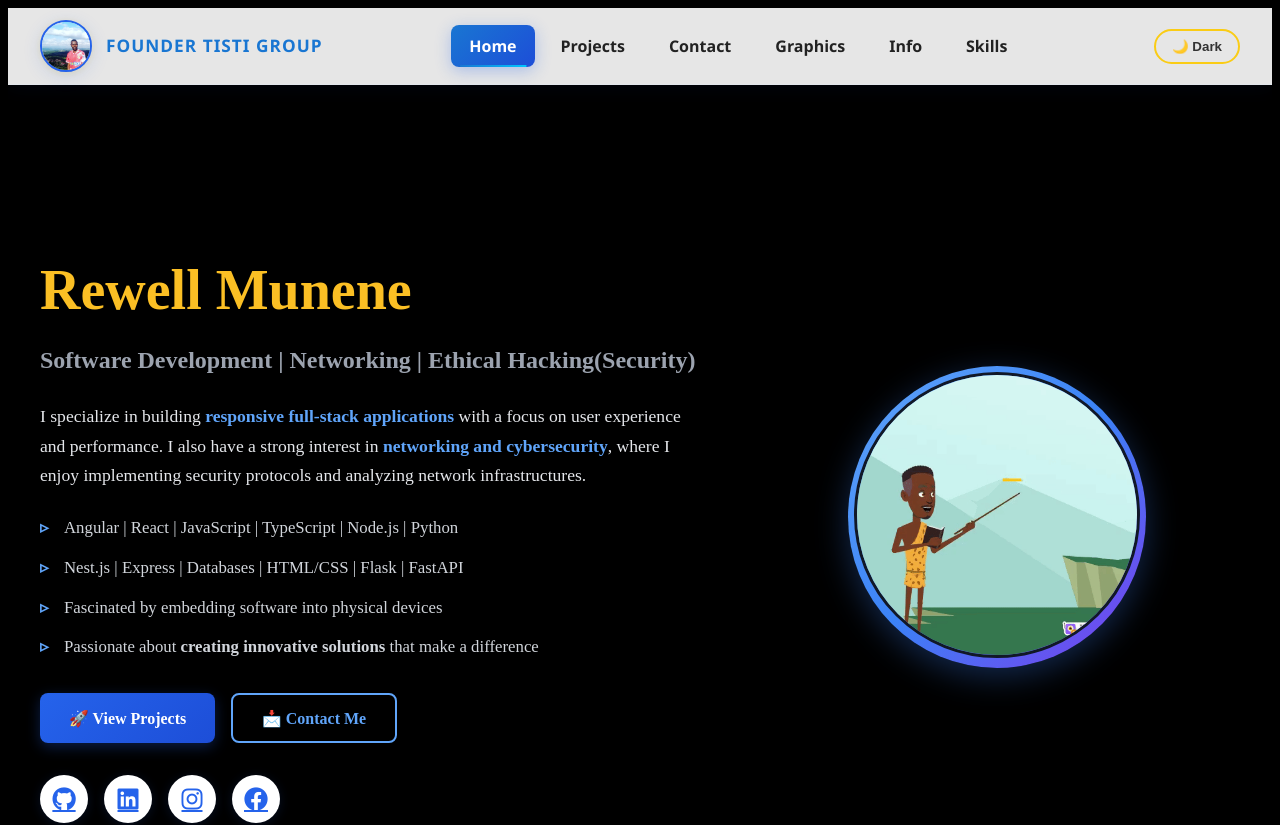
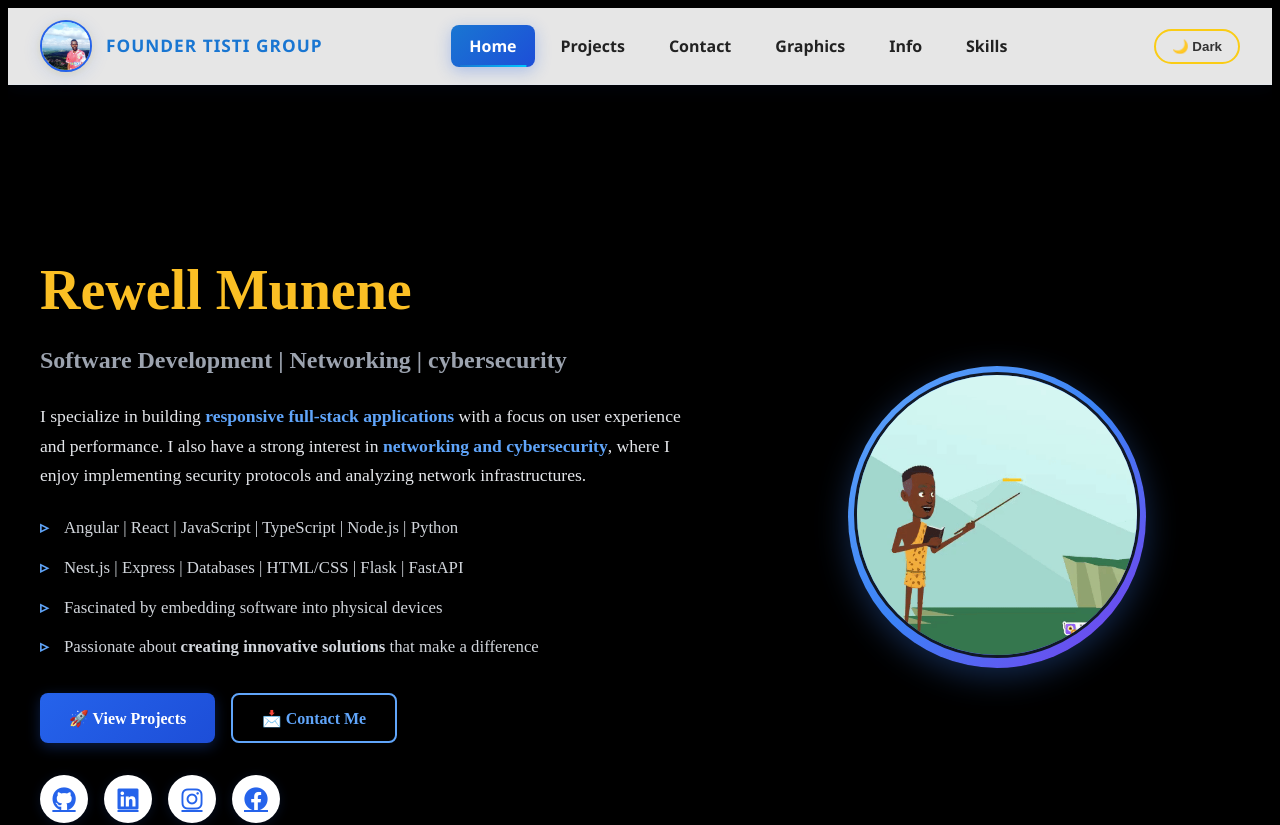
Before and after one commit to rewellnamu/portfolio, an Angular app: page / in a window 1280 px wide. Shown: the top 825 px of the page. Built offline with nearby package versions, Linux system fonts and the light colour scheme.

Commit message:
refurbish home ui

```diff
--- a/src/app/components/home/home.component.html
+++ b/src/app/components/home/home.component.html
@@ -7,7 +7,7 @@
       </div>
 
       <h1><span class="highlight">Rewell Munene</span></h1>
-      <h2 class="title">Software Development | Networking | Ethical Hacking(Security)</h2>
+      <h2 class="title">Software Development | Networking | cybersecurity</h2>
 
       <p class="intro">
         I specialize in building
```
